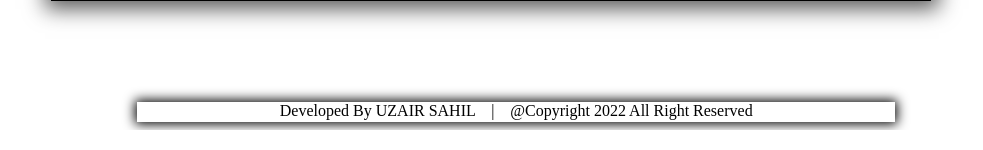
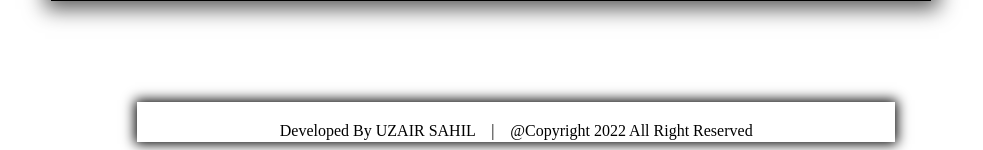
Before and after one commit to uzair401/flask, a PHP site: page / in a window 1280 px wide. Shown: the part 756-906 px from the top of the page, without its empty margins (121-1104 px from the left). Run offline with PHP 8.4, Linux system fonts and the light colour scheme.

Commit message:
Update style.css

```diff
--- a/style.css
+++ b/style.css
@@ -340,6 +340,7 @@ last_buttons: hover {
 #credit {
 	box-shadow: 0px 0px 12px 2px;
 	width: 60%;
+	padding: 20px 0px 0px 0px ;
 	height: 20px;
 	margin-left: 250px;
 	text-align: center;
```
